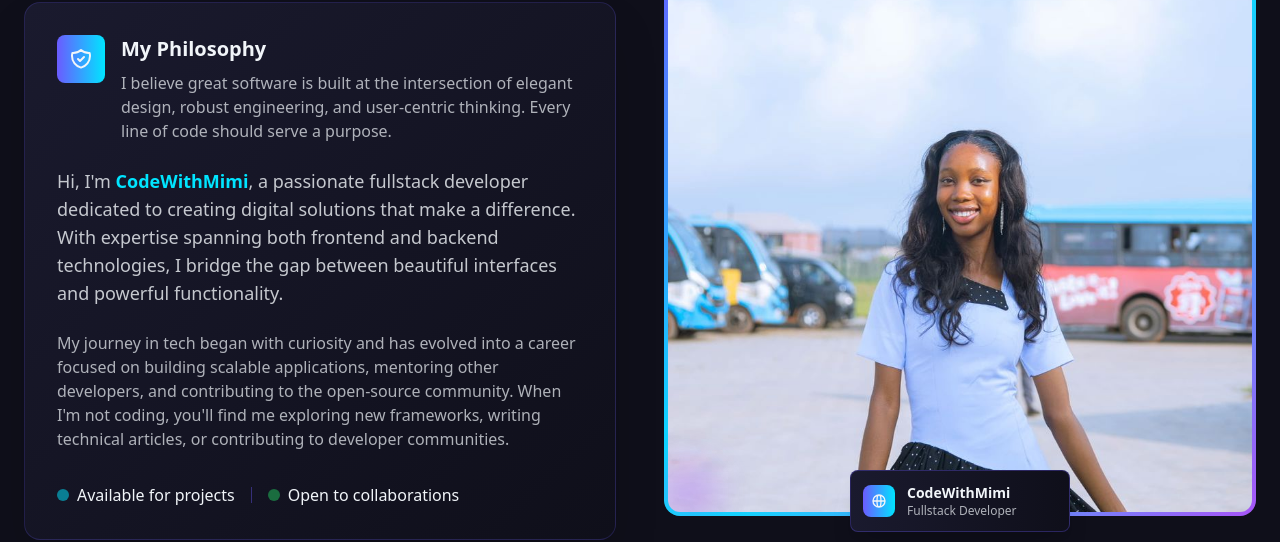
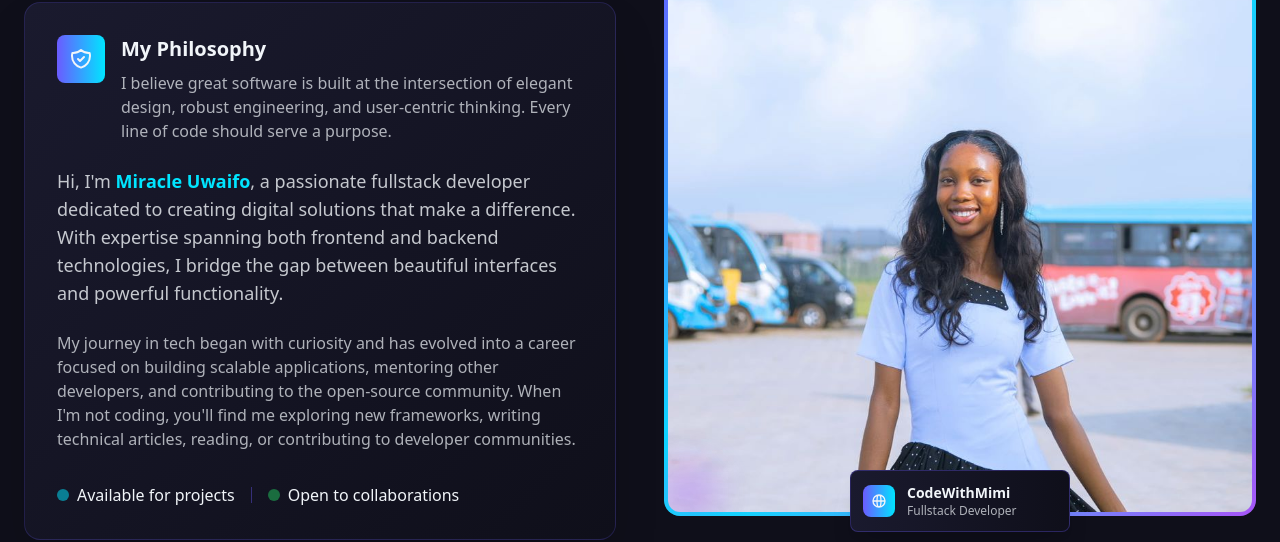
Before and after one commit to miku-nicol/codewithmimi-frontend-, a React (Vite) app: page / in a window 1280 px wide. Shown: the part 1216-1758 px from the top of the page. Built offline with nearby package versions, Linux system fonts and the light colour scheme.

Commit message:
did few changes

```diff
--- a/src/components/About.jsx
+++ b/src/components/About.jsx
@@ -66,7 +66,7 @@ function About() {
               </div>
 
               <p className="text-[#F1F5F9]/80 text-lg mb-6">
-                Hi, I'm <span className="text-[#00E5FF] font-semibold">CodeWithMimi</span>, a passionate fullstack developer
+                Hi, I'm <span className="text-[#00E5FF] font-semibold">Miracle Uwaifo</span>, a passionate fullstack developer
                 dedicated to creating digital solutions that make a difference. With expertise spanning both frontend
                 and backend technologies, I bridge the gap between beautiful interfaces and powerful functionality.
               </p>
@@ -74,7 +74,7 @@ function About() {
               <p className="text-[#F1F5F9]/70 mb-8">
                 My journey in tech began with curiosity and has evolved into a career focused on building
                 scalable applications, mentoring other developers, and contributing to the open-source community.
-                When I'm not coding, you'll find me exploring new frameworks, writing technical articles,
+                When I'm not coding, you'll find me exploring new frameworks, writing technical articles, reading,
                 or contributing to developer communities.
               </p>
 
```
